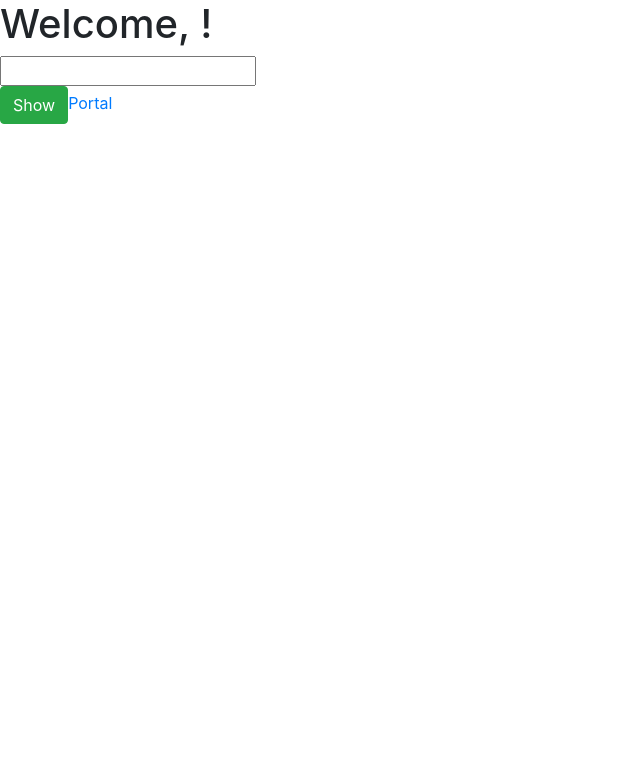
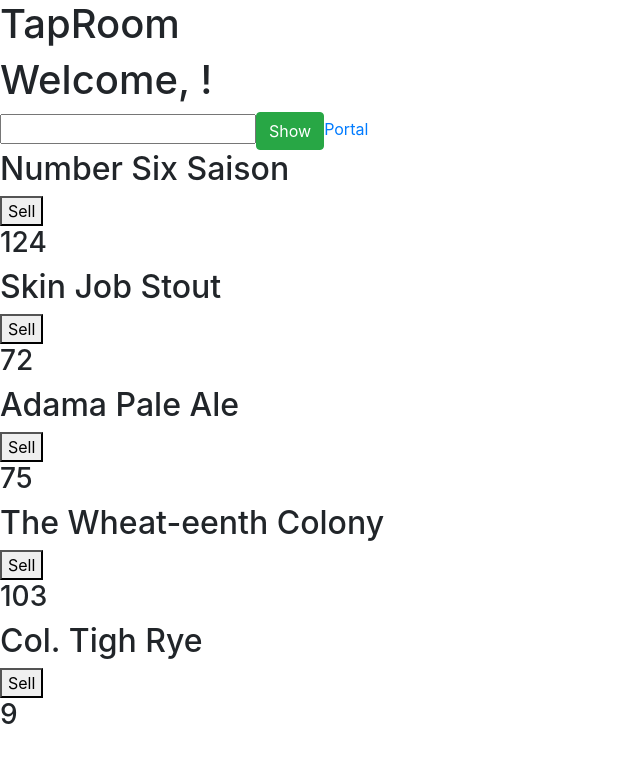
Before and after one commit to KNBAnderson/angular-tap-room, an Angular app: page /patron in a window 1280 px wide. Shown: the top 762 px of the page, without its empty margins (0-640 px from the left). Built offline with nearby package versions, Linux system fonts and the light colour scheme.

Commit message:
add service for data

```diff
--- a/src/app/app.component.html
+++ b/src/app/app.component.html
@@ -1 +1,2 @@
+<h1>TapRoom</h1>
 <router-outlet #routerOutlet="outlet"></router-outlet>
--- a/src/app/app.component.ts
+++ b/src/app/app.component.ts
@@ -1,4 +1,6 @@
-import { Component } from '@angular/core';
+import { Component, OnInit } from '@angular/core';
+import { DataService } from "./data.service";
+import { Taproom } from './tapRoom';
 
 @Component({
   selector: 'app-root',
@@ -7,5 +9,11 @@ import { Component } from '@angular/core';
 })
 export class AppComponent {
   title = 'testApp';
+  tapRoom: Taproom
 
+  constructor(private data: DataService) { }
+
+  ngOnInit() {
+    this.data.currentTaproom.subscribe(tapRoom => this.tapRoom = tapRoom)
+  }
 }
--- /dev/null
+++ b/src/app/data.service.ts
@@ -0,0 +1,11 @@
+import { Injectable } from '@angular/core';
+import { BehaviorSubject } from 'rxjs';
+import { Taproom } from './tapRoom';
+
+@Injectable({
+  providedIn: 'root'
+})
+export class DataService {
+  private taproomSource = new BehaviorSubject(new Taproom('CAG Stand'));
+  currentTaproom = this.taproomSource.asObservable();
+}
--- a/src/app/patron/patron.component.html
+++ b/src/app/patron/patron.component.html
@@ -1,8 +1,11 @@
 <h1>Welcome, {{userName}}!</h1>
-
-<form>
-  <input [(ngModel)]="userName" type="text" name="user">
-</form>
+<input [(ngModel)]="message" type="text" name="user">
 
 <button class="btn btn-success" (click)="show()">Show</button>
 <a [routerLink]="''" routerLinkActive="active">Portal</a>
+
+<div *ngFor="let keg of tapRoom.kegs">
+  <h2>{{keg.name}}</h2>
+  <button (click)="tapRoom.sellPint(keg)">Sell</button>
+  <h3>{{keg.volume}}</h3>
+</div>
--- a/src/app/patron/patron.component.ts
+++ b/src/app/patron/patron.component.ts
@@ -1,4 +1,8 @@
 import { Component, OnInit } from '@angular/core';
+import { Observable } from 'rxjs';
+import { DataService } from "../data.service";
+import { Taproom } from '../tapRoom';
+
 
 @Component({
   selector: 'app-patron',
@@ -6,15 +10,17 @@ import { Component, OnInit } from '@angular/core';
   styleUrls: ['./patron.component.css']
 })
 export class PatronComponent implements OnInit {
-  userName: string;
+  tapRoom: Taproom;
 
-  constructor() { }
+  constructor(private data: DataService) { }
 
   ngOnInit() {
+    this.data.currentTaproom.subscribe(tapRoom => this.tapRoom = tapRoom)
   }
 
+
   show() {
-    console.log(this.userName);
+    //this.data.updateTaproom
   }
 
 }
--- /dev/null
+++ b/src/app/tapRoom.ts
@@ -0,0 +1,49 @@
+export class Keg {
+    public price: number;
+    constructor(public name: string,
+        public brewery: string,
+        public alcohol: number,
+        public volume: number,
+        public ibu: number,
+        /*public img: string,*/
+        public description: string) {
+            this.price = this.alcohol * .5 + 3;
+        }
+}
+
+export class Taproom{
+    public kegs: Keg[] = [];
+    public till: number = 0;
+    constructor(public name: string) {
+        this.kegs.push(
+            new Keg('Number Six Saison', 'Battlebar Beerlactica', 6, 124, 66, 'This full-bodied saison may lead you to bad decisions.'),
+            new Keg('Skin Job Stout', 'Battlebar Beerlactica', 8.9, 72, 100, 'Made from 100% synthetic components, this smooth stout with surprise you'),
+            new Keg('Adama Pale Ale', 'Battlebar Beerlactica', 5.5, 75, 23, 'This traditional ale will command your taste buds'),
+            new Keg('The Wheat-eenth Colony', 'Battlebar Beerlactica', 7, 103, 43, 'This illusive wheat ale is a great way to end the night, if you can find it'),
+            new Keg('Col. Tigh Rye', 'Battlebar Beerlactica', 12, 9, 98, 'This rye, aged in bourban barrels for an unknown abount of time, will declare marshall law on your tastebuds, and affect your depth perception.'))
+    }
+
+    addKeg(keg: Keg) {
+        this.kegs.push(keg);
+    }
+
+    getLowKegs() {
+        return this.kegs.filter(keg => keg.volume < 11);
+    }
+
+    sellPint(keg) {
+        keg.volume -= 1;
+        this.till += keg.price;
+    }
+
+    sellGrowler(keg) {
+        keg.volume -= 2;
+        this.till += keg.price * 1.5;
+    }
+
+    sellLargeGrowler(keg) {
+        keg.volume -= 4;
+        this.till += keg.price * 3;
+    }
+
+}
```
Also changed, not shown: src/app/app.module.ts (line endings or trailing spaces), 1 other file (tests, documents, lock files or other folders).
